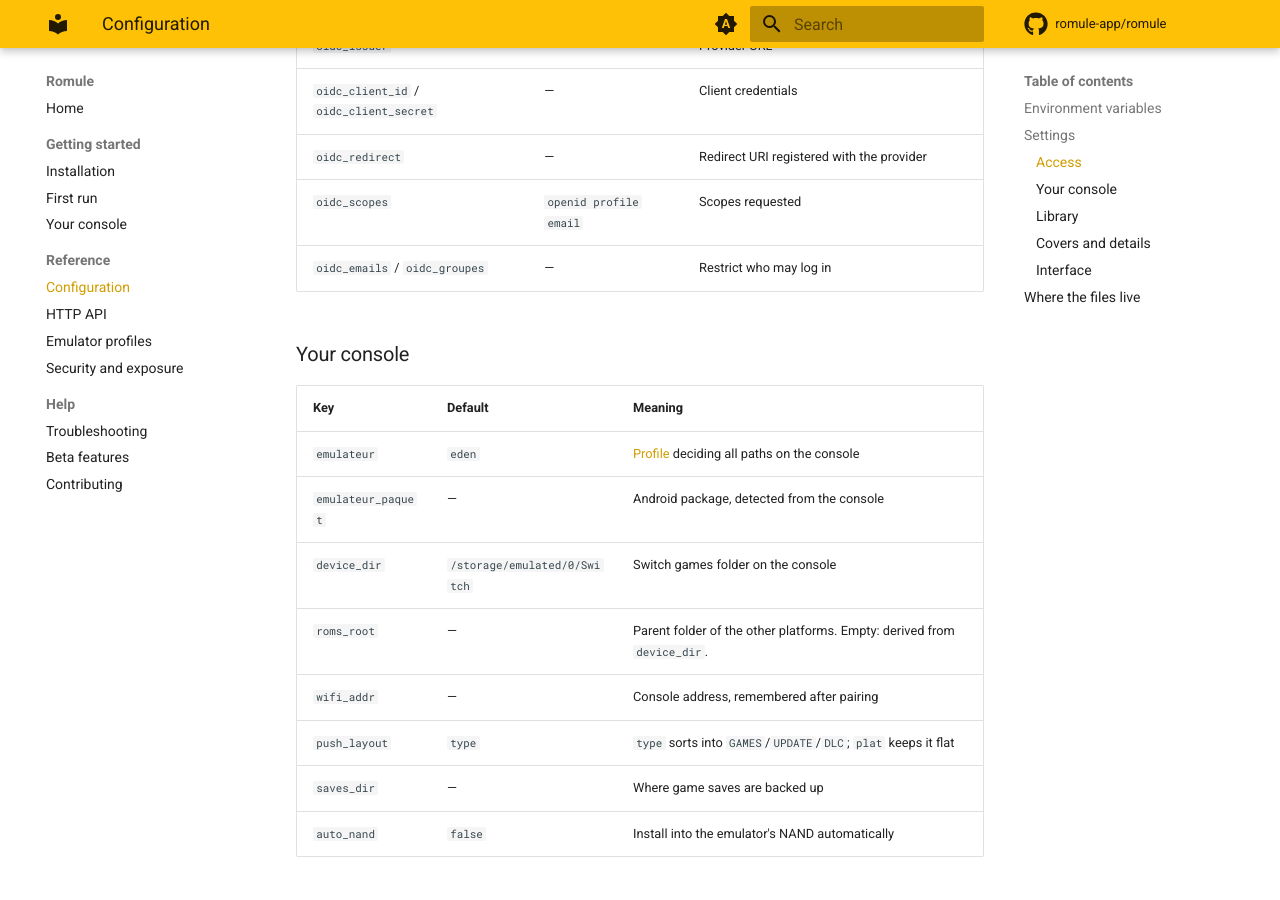
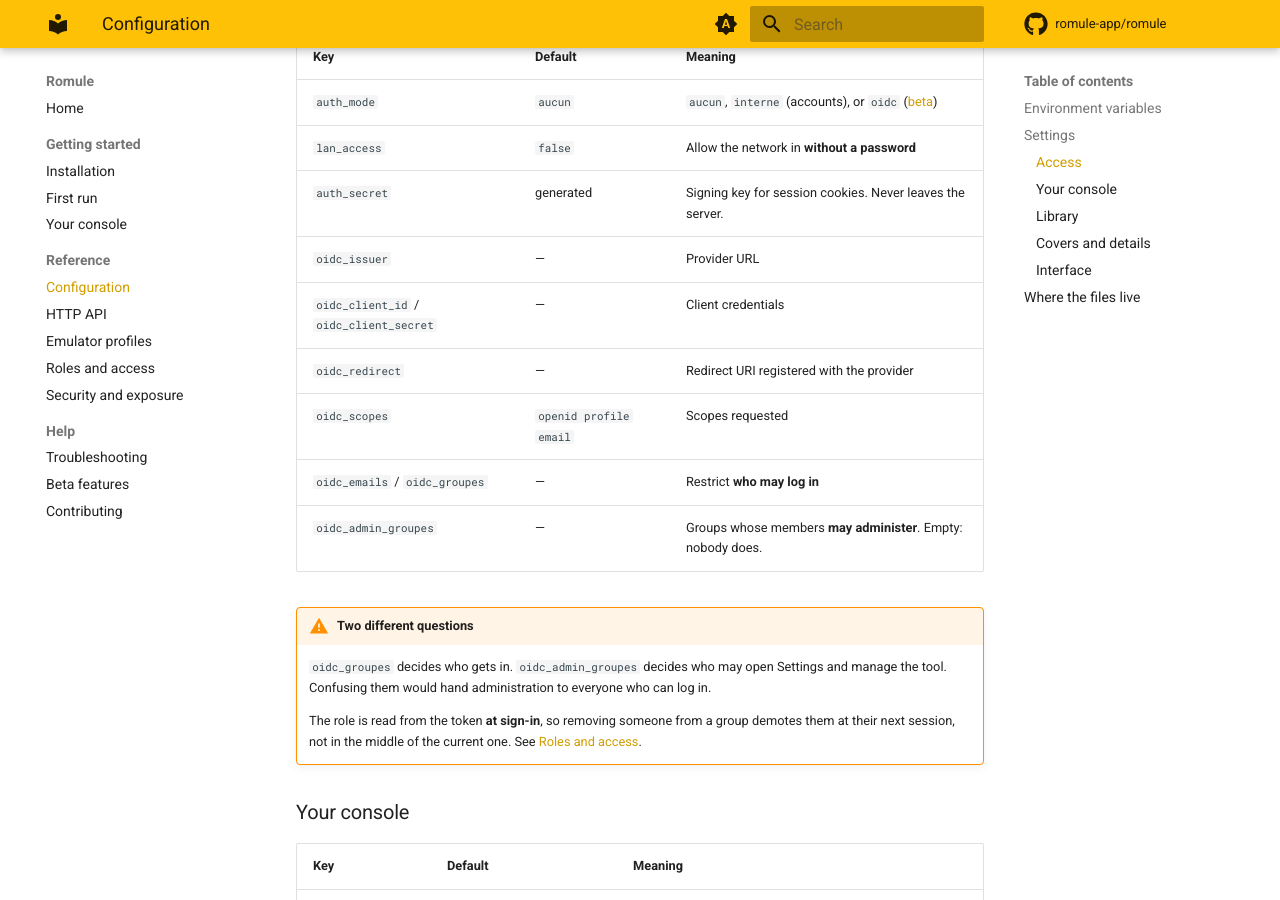
Before and after one commit to romule-app/romule, an MkDocs documentation site: the page built from docs/configuration.md, in a window 1280 px wide and 900 px high, scrolled down 2220 px. Built offline with MkDocs 1.6.1 and Material for MkDocs 9.7.7, drawn with Linux system fonts in a browser that asks for light colours; comment, search, counter and statistics services are not loaded; some of the changed text lies outside the part shown.

Commit message:
Phase E : documentation — et le controle qui la tient a jour
La CI a echoue toute seule au commit precedent : `oidc_admin_groupes` existait
dans le code et pas dans la reference. C'est exactement ce que ce controle est
la pour faire, et c'est la deuxieme fois qu'il rattrape un oubli le jour meme.

Ce meme controle n'existait PAS pour les variables d'environnement : le tableau
des seize variables n'etait relie a rien. Il l'est maintenant, et il a
immediatement trouve `ROMULE_SCRYPT_PARALLELE` — une variable qui borne le
nombre de hachages simultanes, donc qui existe pour une raison de securite, et
que personne n'aurait pu decouvrir. `ROMULE_ADB` manquait aussi.

Le controle doit deduire les noms : `config.env("X")` les CONSTRUIT, donc le
litteral `ROMULE_X` n'apparait nulle part. Il lit les deux formes.

`docs/roles.md` : les deux roles, les trois modes, et la correspondance des
groupes OIDC. Trois choses y sont dites parce qu'elles ne se devinent pas :

* sans authentification, tout le monde administre — ce n'est pas un oubli, c'est
  le mode le plus courant, et l'audit le signale a chaque demarrage ;
* `oidc_groupes` dit qui ENTRE, `oidc_admin_groupes` dit qui ADMINISTRE. Vide
  vaut « personne », jamais « tout le monde » ;
* le role est lu a la connexion, donc un retrait de groupe declasse a la session
  SUIVANTE. L'alternative serait d'appeler le fournisseur a chaque requete.

Et le pont d'anti-verrouillage y est explique : activer l'authentification
depuis un navigateur deja autorise lui laisse trente minutes pour finir de se
configurer. Sans cela, activer un SSO sans groupe d'administration rendrait
l'instance inadministrable — y compris par celui qui vient de l'activer.

Co-Authored-By: Claude Opus 5 <noreply@anthropic.com>
Claude-Session: https://claude.ai/code/session_01My51pKctRCxFuva4J1mgPc

```diff
--- a/docs/configuration.md
+++ b/docs/configuration.md
@@ -35,6 +35,8 @@ working exactly as before.
 | `ROMULE_MAX_CONN` | `64` | Simultaneous connections |
 | `ROMULE_RATE` | `600` | Requests per minute per client |
 | `ROMULE_CHROME` | — | Chrome binary for the browser test suite |
+| `ROMULE_SCRYPT_PARALLELE` | `2` | How many password hashes may run at once. scrypt deliberately costs ~128 MiB each; without a cap, a handful of parallel sign-in attempts would exhaust the server's memory and turn a protection into a lever. |
+| `ROMULE_ADB` | `adb` on the `PATH` | Path to the `adb` binary. A path that does not exist means “no console”, which is how the test suite stays independent of what is plugged in. |
 
 `ROMULE_BIND` defaults to `127.0.0.1`, except in a container or once network
 access is enabled — otherwise a published port would reach nothing.
@@ -67,7 +69,17 @@ All of these are edited from the interface. The names are the keys stored in
 | `oidc_client_id` / `oidc_client_secret` | — | Client credentials |
 | `oidc_redirect` | — | Redirect URI registered with the provider |
 | `oidc_scopes` | `openid profile email` | Scopes requested |
-| `oidc_emails` / `oidc_groupes` | — | Restrict who may log in |
+| `oidc_emails` / `oidc_groupes` | — | Restrict **who may log in** |
+| `oidc_admin_groupes` | — | Groups whose members **may administer**. Empty: nobody does. |
+
+!!! warning "Two different questions"
+    `oidc_groupes` decides who gets in. `oidc_admin_groupes` decides who may
+    open Settings and manage the tool. Confusing them would hand administration
+    to everyone who can log in.
+
+    The role is read from the token **at sign-in**, so removing someone from a
+    group demotes them at their next session, not in the middle of the current
+    one. See [Roles and access](roles.md).
 
 ### Your console
 
--- a/mkdocs.yml
+++ b/mkdocs.yml
@@ -55,6 +55,7 @@ nav:
       - Configuration: configuration.md
       - HTTP API: api.md
       - Emulator profiles: profils.md
+      - Roles and access: roles.md
       - Security and exposure: securite.md
   - Help:
       - Troubleshooting: depannage.md
```
Also changed, not shown: README.md (+1 -0 lines), docs/index.md (+1 -0 lines), docs/roles.md (added, +88 -0 lines), docs/securite.md (+3 -0 lines), 1 other file.
